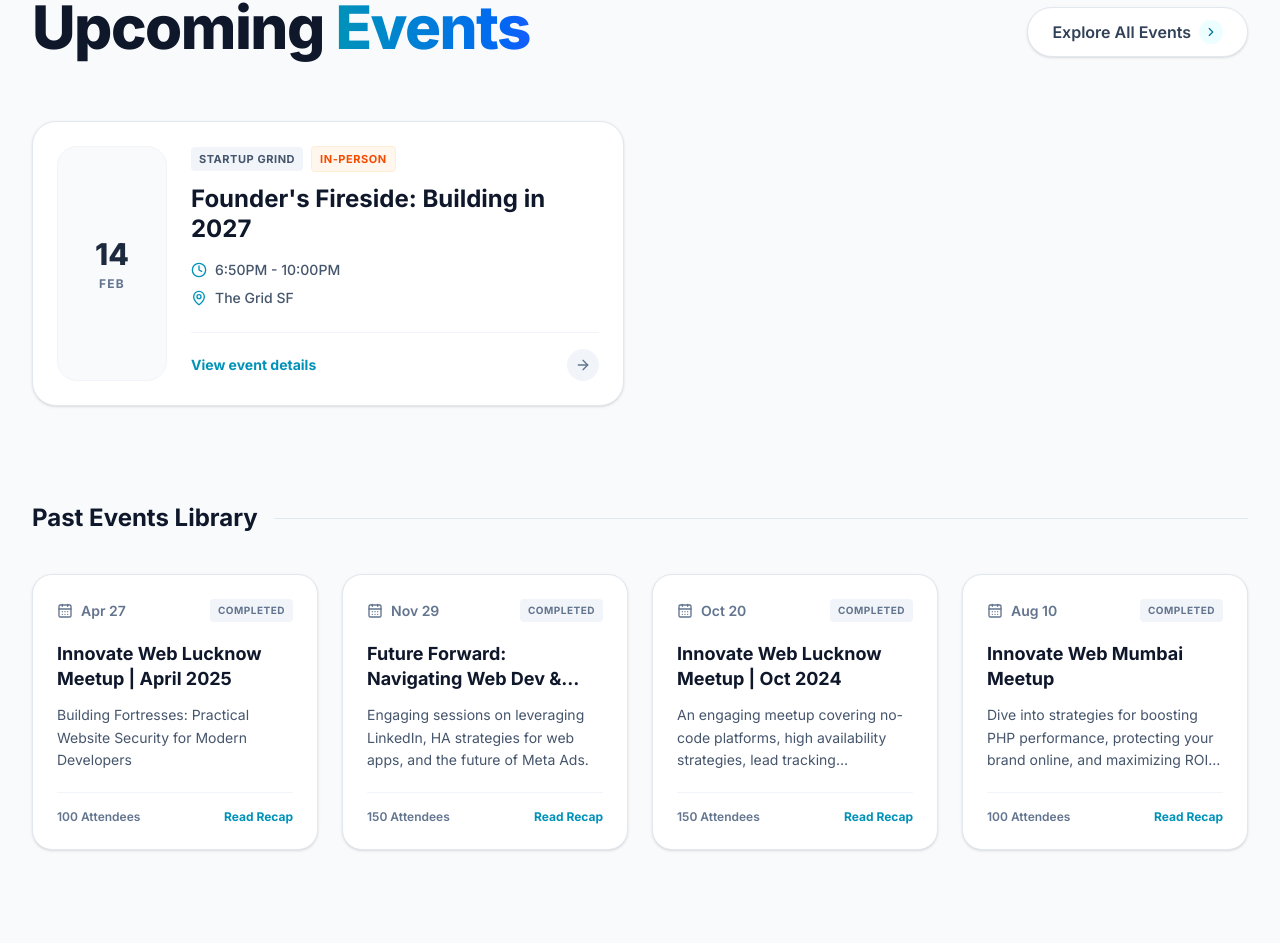
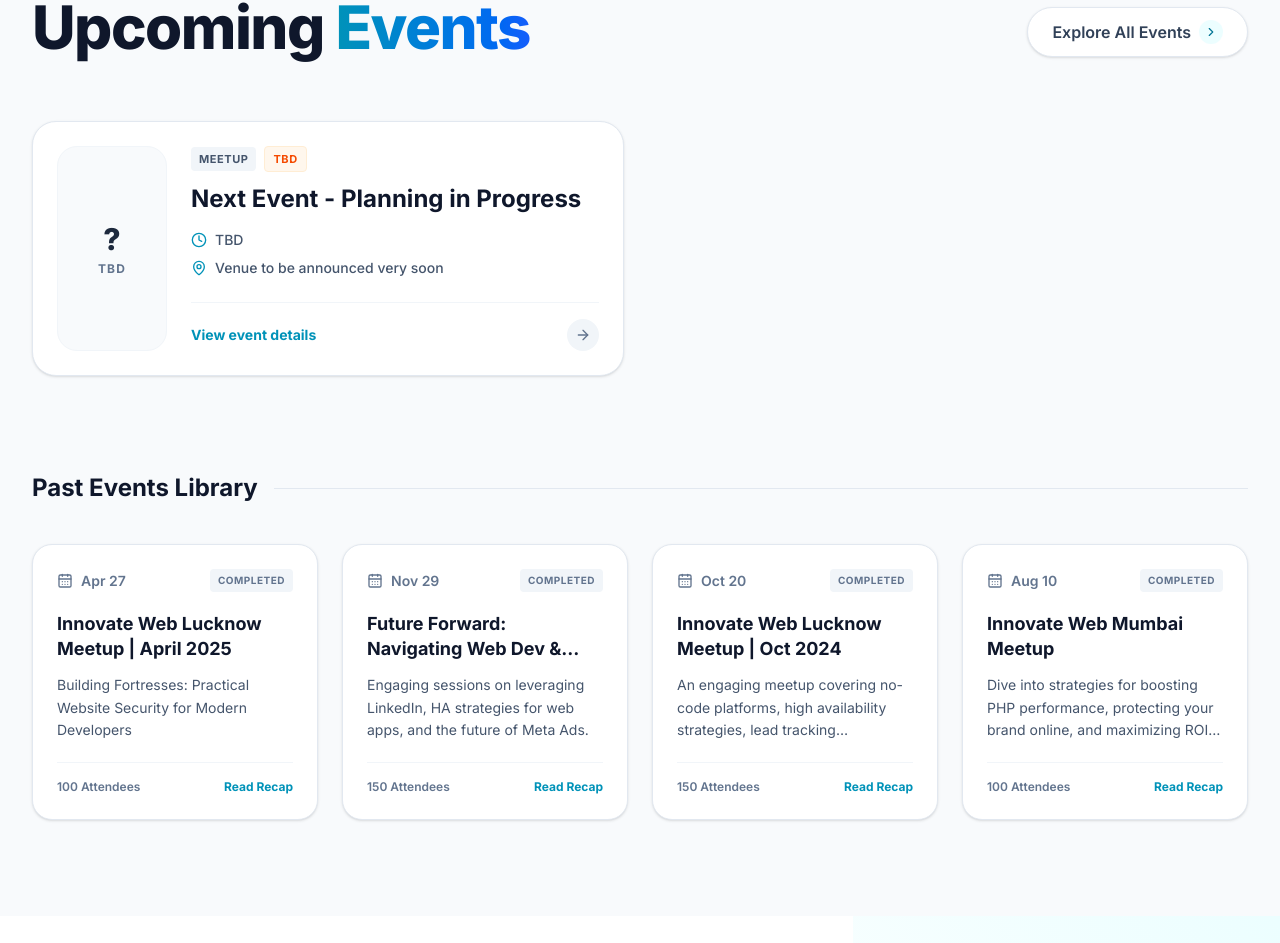
Before and after one commit to karangenx/InnovateWeb, a Next.js app in the folder community-website/: page / in a window 1280 px wide. Shown: the part 4026-4969 px from the top of the page. Built offline with nearby package versions, Linux system fonts and the light colour scheme.

Commit message:
Update upcoming event and fix TBD date parsing error

```diff
--- a/community-website/app/events/page.tsx
+++ b/community-website/app/events/page.tsx
@@ -104,10 +104,10 @@ export default function EventsPage() {
                   {/* Date Badge */}
                   <div className="shrink-0 w-full sm:w-[110px] flex sm:flex-col items-center justify-center p-4 bg-slate-50/50 border border-slate-100 rounded-[20px] group-hover:bg-cyan-500 group-hover:border-cyan-500 transition-all duration-300">
                     <span className="text-3xl font-extrabold text-slate-800 group-hover:text-white transition-colors">
-                      {new Date(event.date).getDate()}
+                      {event.date === "TBD" ? "?" : new Date(event.date).getDate()}
                     </span>
                     <span className="text-xs font-bold uppercase tracking-widest text-slate-500 mt-1 group-hover:text-cyan-100 transition-colors">
-                      {new Intl.DateTimeFormat("en-US", { month: "short" }).format(new Date(event.date))}
+                      {event.date === "TBD" ? "TBD" : new Intl.DateTimeFormat("en-US", { month: "short" }).format(new Date(event.date))}
                     </span>
                   </div>
 
--- a/community-website/components/Hero.tsx
+++ b/community-website/components/Hero.tsx
@@ -16,7 +16,6 @@ export default function Hero() {
         fill
         priority
         quality={100}
-        unoptimized
         className="object-cover object-center pointer-events-none -z-20"
       />
 
--- a/community-website/components/SingleEventPage.tsx
+++ b/community-website/components/SingleEventPage.tsx
@@ -32,6 +32,7 @@ export type EventItem = {
 };
 
 function formatDate(value: string) {
+  if (value === "TBD") return "TBD";
   return new Intl.DateTimeFormat("en-US", {
     weekday: "long",
     month: "long",
@@ -257,7 +258,7 @@ export default function SingleEventPage({ event }: { event: EventItem }) {
                   <div className="mt-auto flex flex-col gap-3">
                     <div className="flex items-center gap-2 text-sm font-medium text-slate-500">
                       <CalendarDays size={14} className="text-slate-400" />
-                      <span>{new Intl.DateTimeFormat("en-US", { month: "short", day: "numeric" }).format(new Date(item.date))}</span>
+                      <span>{item.date === "TBD" ? "TBD" : new Intl.DateTimeFormat("en-US", { month: "short", day: "numeric" }).format(new Date(item.date))}</span>
                     </div>
                     <div className="flex items-center justify-between mt-4">
                       <span className="rounded-full bg-slate-200/50 px-4 py-2 text-xs font-bold text-slate-700 group-hover:bg-cyan-50 group-hover:text-cyan-700 transition-colors">
--- a/community-website/components/UpcomingEvents.tsx
+++ b/community-website/components/UpcomingEvents.tsx
@@ -75,10 +75,10 @@ export default function UpcomingEvents() {
                 {/* Date Badge */}
                 <div className="shrink-0 w-full sm:w-[110px] flex sm:flex-col items-center justify-center p-4 bg-slate-50 border border-slate-100 rounded-[20px] group-hover:bg-cyan-500 group-hover:border-cyan-500 transition-all duration-300">
                   <span className="text-3xl font-extrabold text-slate-800 group-hover:text-white transition-colors">
-                    {new Date(item.date).getDate()}
+                    {item.date === "TBD" ? "?" : new Date(item.date).getDate()}
                   </span>
                   <span className="text-xs font-bold uppercase tracking-widest text-slate-500 mt-1 group-hover:text-cyan-100 transition-colors">
-                    {new Intl.DateTimeFormat("en-US", { month: "short" }).format(new Date(item.date))}
+                    {item.date === "TBD" ? "TBD" : new Intl.DateTimeFormat("en-US", { month: "short" }).format(new Date(item.date))}
                   </span>
                 </div>
 
--- a/community-website/data/events.json
+++ b/community-website/data/events.json
@@ -1,31 +1,21 @@
 
 [
   {
-    "slug": "founders-fireside-building-in-2027",
-    "title": "Founder's Fireside: Building in 2027",
-    "date": "2027-02-14",
-    "time": "6:50PM - 10:00PM",
-    "location": "The Grid SF, San Francisco, CA",
+    "slug": "next-upcoming-event",
+    "title": "Next Event - Planning in Progress",
+    "date": "TBD",
+    "time": "TBD",
+    "location": "Venue to be announced very soon",
     "status": "upcoming",
-    "category": "Startup Grind",
-    "format": "In-Person",
-    "capacity": 100,
-    "remaining": 100,
-    "description": "An intimate evening with startup builders, innovators, and founders discussing what comes next in community-led growth.",
-    "about": "Join us for an exclusive event at The Grid SF. Hear from founders and operators who are shaping business communities with meaningful networking, practical insights, and new partnerships.",
-    "agenda": [
-      { "time": "6:30 PM", "title": "Doors Open & Networking", "category": "Networking" },
-      { "time": "7:00 PM", "title": "Welcome Remarks", "category": "Talk" },
-      { "time": "7:15 PM", "title": "Fireside Chat: Building in 2027", "category": "Fireside" },
-      { "time": "8:00 PM", "title": "Audience Q&A", "category": "Q&A" },
-      { "time": "8:30 PM", "title": "Networking & Drinks", "category": "Networking" }
-    ],
-    "speakers": [
-      { "name": "Jordan Miller", "role": "CEO, Stealth", "bio": "Previously VP at AppMaster." },
-      { "name": "Priya Nair", "role": "Founder, CloudFlow AI", "bio": "Y Combinator W24." },
-      { "name": "Lee Zhang", "role": "Partner, RedVentures", "bio": "Leading Series A investments." }
-    ],
-    "tags": ["Startup Grind", "In-Person", "Networking"]
+    "category": "Meetup",
+    "format": "TBD",
+    "capacity": 0,
+    "remaining": 0,
+    "description": "We currently are under planning our next upcoming event the event date and venue announce very soon.",
+    "about": "We currently are under planning our next upcoming event the event date and venue announce very soon.",
+    "agenda": [],
+    "speakers": [],
+    "tags": ["Upcoming"]
   },
   {
     "slug": "innovate-web-lucknow-meetup-april-2025",
```
